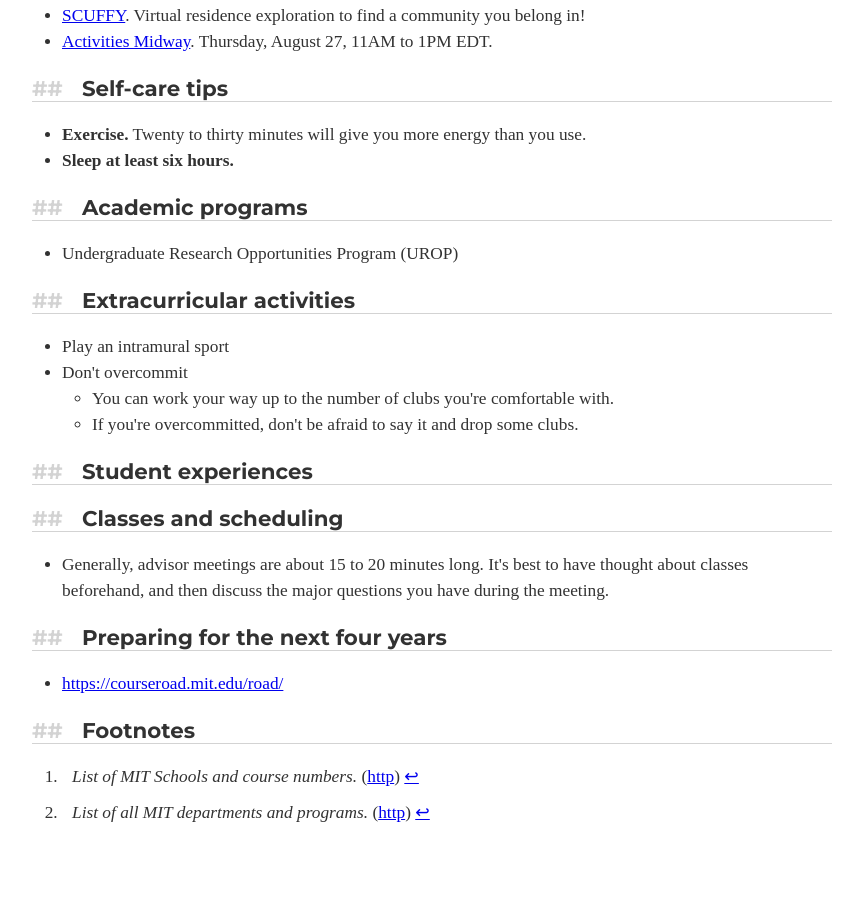
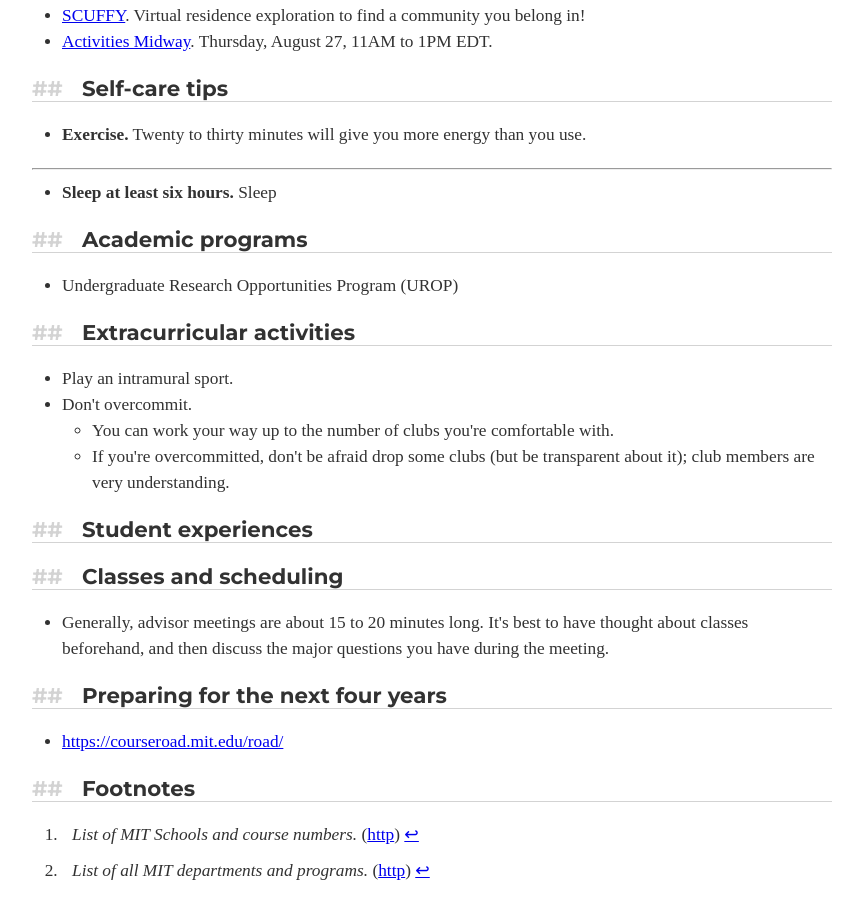
Before and after one commit to mitguide/mitguide.github.io, a Gatsby site: page /2024/red22 in a window 1280 px wide. Shown: the part 1025-1939 px from the top of the page, without its empty margins (208-1071 px from the left). Before the commit the page ends 1881 px from the top, so only its background shows below. Built offline with nearby package versions, Linux system fonts and the light colour scheme; Gatsby itself is replaced by a stand-in of ours; some packages are replaced by stand-ins of ours; a web font is replaced by a local one.

Commit message:
change wording

```diff
--- a/content/2024/red22.mdx
+++ b/content/2024/red22.mdx
@@ -42,16 +42,18 @@ slug: 2024/red22
 
 ## Self-care tips
 * **Exercise.** Twenty to thirty minutes will give you more energy than you use.
-* **Sleep at least six hours.**
+* **
+* **Sleep at least six hours.** Sleep
+
 
 ## Academic programs
 * Undergraduate Research Opportunities Program (UROP)
 
 ## Extracurricular activities
-* Play an intramural sport
-* Don't overcommit
+* Play an intramural sport.
+* Don't overcommit.
   * You can work your way up to the number of clubs you're comfortable with.
-  * If you're overcommitted, don't be afraid to say it and drop some clubs.
+  * If you're overcommitted, don't be afraid drop some clubs (but be transparent about it); club members are very understanding.
 
 ## Student experiences
 
```
